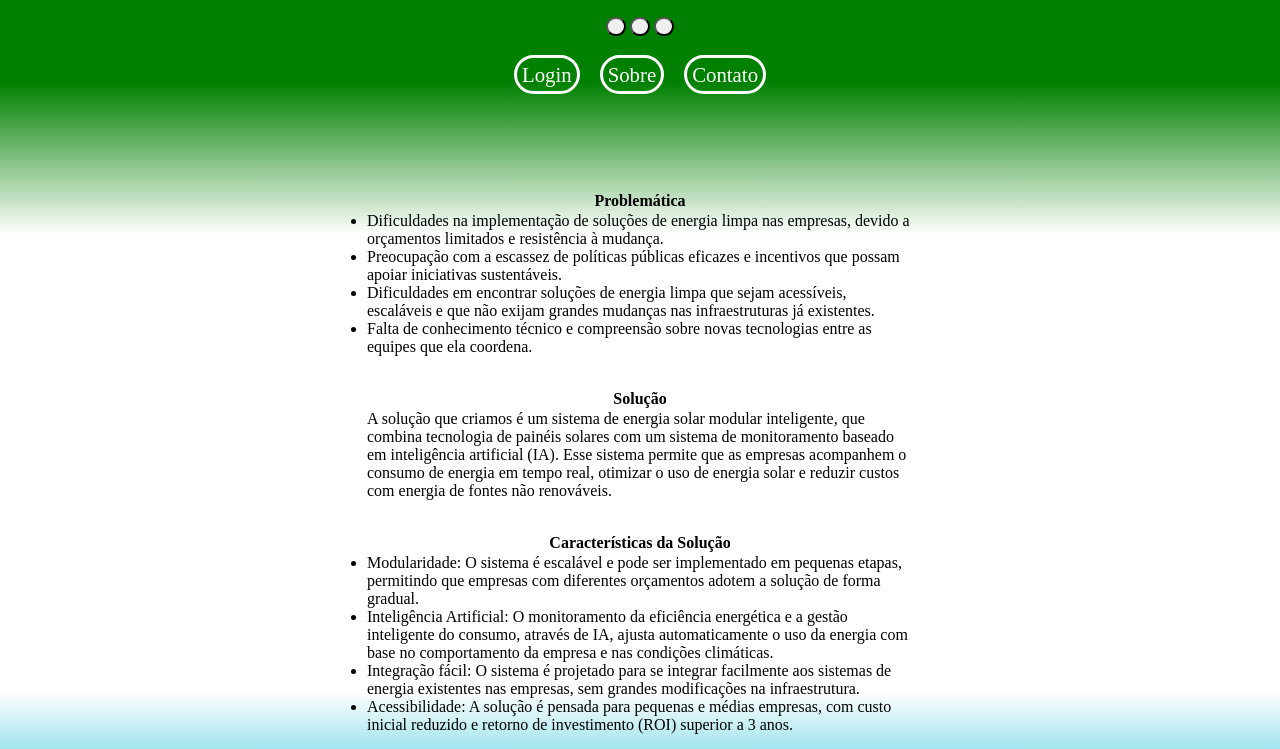
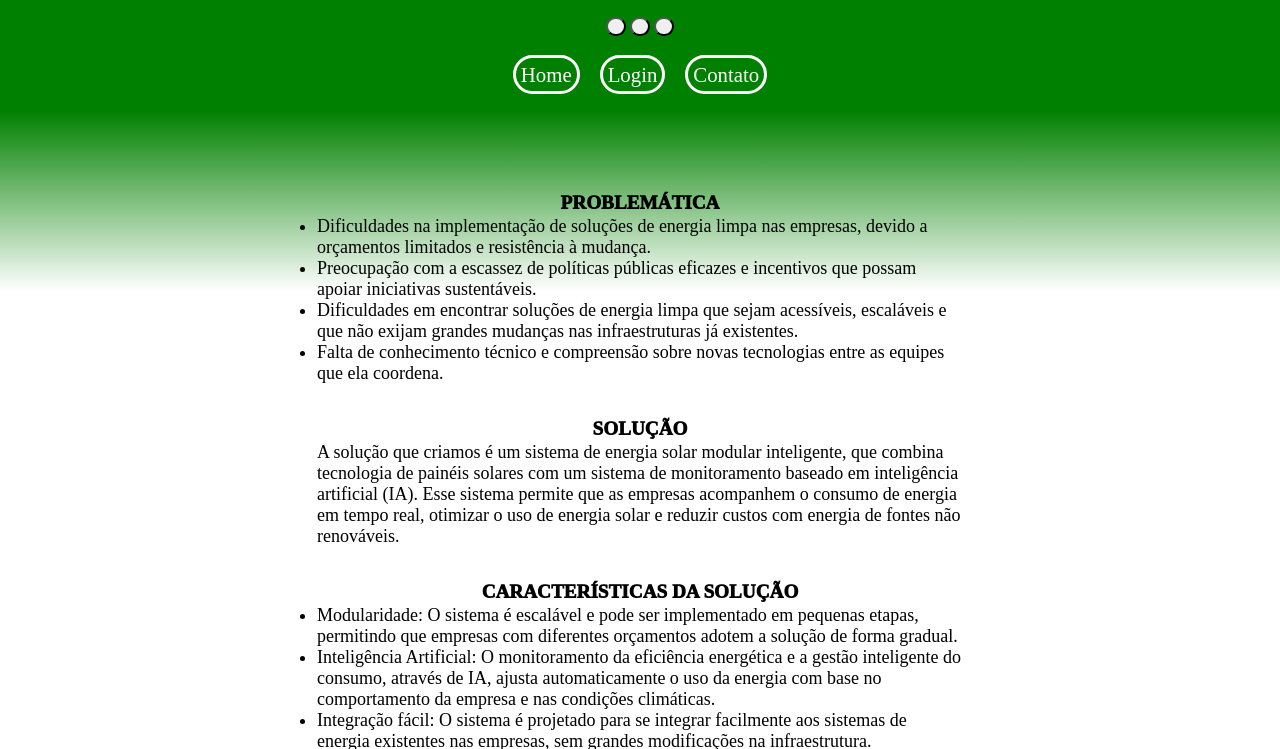
Before and after one commit to leoGitFiap/GS-WebDev-nov-2024, a plain HTML site: page sobre_solucao.html in a window 1280 px wide. Shown: the part 70-819 px from the top of the page. Drawn offline with Linux system fonts and the light colour scheme.

Commit message:
Finalizando a edição do Sobre.

```diff
--- a/sobre_solucao.html
+++ b/sobre_solucao.html
@@ -21,8 +21,8 @@
 
         <nav>
             <ul>
+                <li><a href="index.html">Home</a></li>
                 <li><a href="login.html">Login</a></li>
-                <li><a href="sobre_solucao.html">Sobre</a></li>
                 <li><a href="contato.html">Contato</a></li>
             </ul>
         </nav>
@@ -33,16 +33,16 @@
 
         <table id="tr1">
             <tr>
-                <th>Problemática</th>
+                <th class="title">Problemática</th>
             </tr>
 
             <tr>
                 <td>
-                    <ul id="lista_problematica">
-                        <li>Dificuldades na implementação de soluções de energia limpa nas empresas, devido a orçamentos limitados e resistência à mudança.</li>
-                        <li>Preocupação com a escassez de políticas públicas eficazes e incentivos que possam apoiar iniciativas sustentáveis.</li>
-                        <li>Dificuldades em encontrar soluções de energia limpa que sejam acessíveis, escaláveis e que não exijam grandes mudanças nas infraestruturas já existentes.</li>
-                        <li>Falta de conhecimento técnico e compreensão sobre novas tecnologias entre as equipes que ela coordena.</li>
+                    <ul>
+                        <li class="text">Dificuldades na implementação de soluções de energia limpa nas empresas, devido a orçamentos limitados e resistência à mudança.</li>
+                        <li class="text">Preocupação com a escassez de políticas públicas eficazes e incentivos que possam apoiar iniciativas sustentáveis.</li>
+                        <li class="text">Dificuldades em encontrar soluções de energia limpa que sejam acessíveis, escaláveis e que não exijam grandes mudanças nas infraestruturas já existentes.</li>
+                        <li class="text">Falta de conhecimento técnico e compreensão sobre novas tecnologias entre as equipes que ela coordena.</li>
                     </ul>
                 </td>
             </tr>
@@ -50,26 +50,26 @@
 
         <table id="tr2">
             <tr>
-                <th>Solução</th>
+                <th class="title">Solução</th>
             </tr>
 
             <tr>
-                <td>A solução que criamos é um sistema de energia solar modular inteligente, que combina tecnologia de painéis solares com um sistema de monitoramento baseado em inteligência artificial (IA). Esse sistema permite que as empresas acompanhem o consumo de energia em tempo real, otimizar o uso de energia solar e reduzir custos com energia de fontes não renováveis.</td>
+                <td class="text">A solução que criamos é um sistema de energia solar modular inteligente, que combina tecnologia de painéis solares com um sistema de monitoramento baseado em inteligência artificial (IA). Esse sistema permite que as empresas acompanhem o consumo de energia em tempo real, otimizar o uso de energia solar e reduzir custos com energia de fontes não renováveis.</td>
             </tr>
         </table>
 
         <table id="tr3">
             <tr>
-                <th>Características da Solução</th>
+                <th class="title">Características da Solução</th>
             </tr>
 
             <tr>
                 <td>
                     <ul>
-                        <li>Modularidade: O sistema é escalável e pode ser implementado em pequenas etapas, permitindo que empresas com diferentes orçamentos adotem a solução de forma gradual.</li>
-                        <li>Inteligência Artificial: O monitoramento da eficiência energética e a gestão inteligente do consumo, através de IA, ajusta automaticamente o uso da energia com base no comportamento da empresa e nas condições climáticas.</li>
-                        <li>Integração fácil: O sistema é projetado para se integrar facilmente aos sistemas de energia existentes nas empresas, sem grandes modificações na infraestrutura.</li>
-                        <li>Acessibilidade: A solução é pensada para pequenas e médias empresas, com custo inicial reduzido e retorno de investimento (ROI) superior a 3 anos.</li>
+                        <li class="text">Modularidade: O sistema é escalável e pode ser implementado em pequenas etapas, permitindo que empresas com diferentes orçamentos adotem a solução de forma gradual.</li>
+                        <li class="text">Inteligência Artificial: O monitoramento da eficiência energética e a gestão inteligente do consumo, através de IA, ajusta automaticamente o uso da energia com base no comportamento da empresa e nas condições climáticas.</li>
+                        <li class="text">Integração fácil: O sistema é projetado para se integrar facilmente aos sistemas de energia existentes nas empresas, sem grandes modificações na infraestrutura.</li>
+                        <li class="text">Acessibilidade: A solução é pensada para pequenas e médias empresas, com custo inicial reduzido e retorno de investimento (ROI) superior a 3 anos.</li>
                     </ul>
                 </td>
             </tr>
@@ -79,8 +79,8 @@
 
         <nav>
             <ul>
+                <li><a href="index.html">Home</a></li>
                 <li><a href="login.html">Login</a></li>
-                <li><a href="sobre_solucao.html">Sobre</a></li>
                 <li><a href="contato.html">Contato</a></li>
             </ul>
         </nav>
--- a/src/css/sobre_solucao.css
+++ b/src/css/sobre_solucao.css
@@ -84,7 +84,7 @@ footer nav ul{
     list-style: none;
     justify-self: center;
     align-items: center;
-    margin-top: 30px;
+    margin-top: 140px;
     padding: 1.7rem;
     gap: 20px;
 }
@@ -106,7 +106,7 @@ footer nav ul a:hover{
 }
 
 table{
-    max-width: 550px;
+    max-width: 650px;
     justify-self: center;
 }
 
@@ -121,3 +121,13 @@ table{
 #tr3{
     margin-top: 30px;
 }
+
+.title{
+    text-transform: uppercase;
+    font-size: larger;
+    font-weight: 1000;
+}
+
+.text{
+    font-size: large;
+}
--- a/src/js/sobre_solucao.js
+++ b/src/js/sobre_solucao.js
@@ -0,0 +1,3 @@
+function trocar(cor){
+    document.body.style.background = cor;
+}
```
